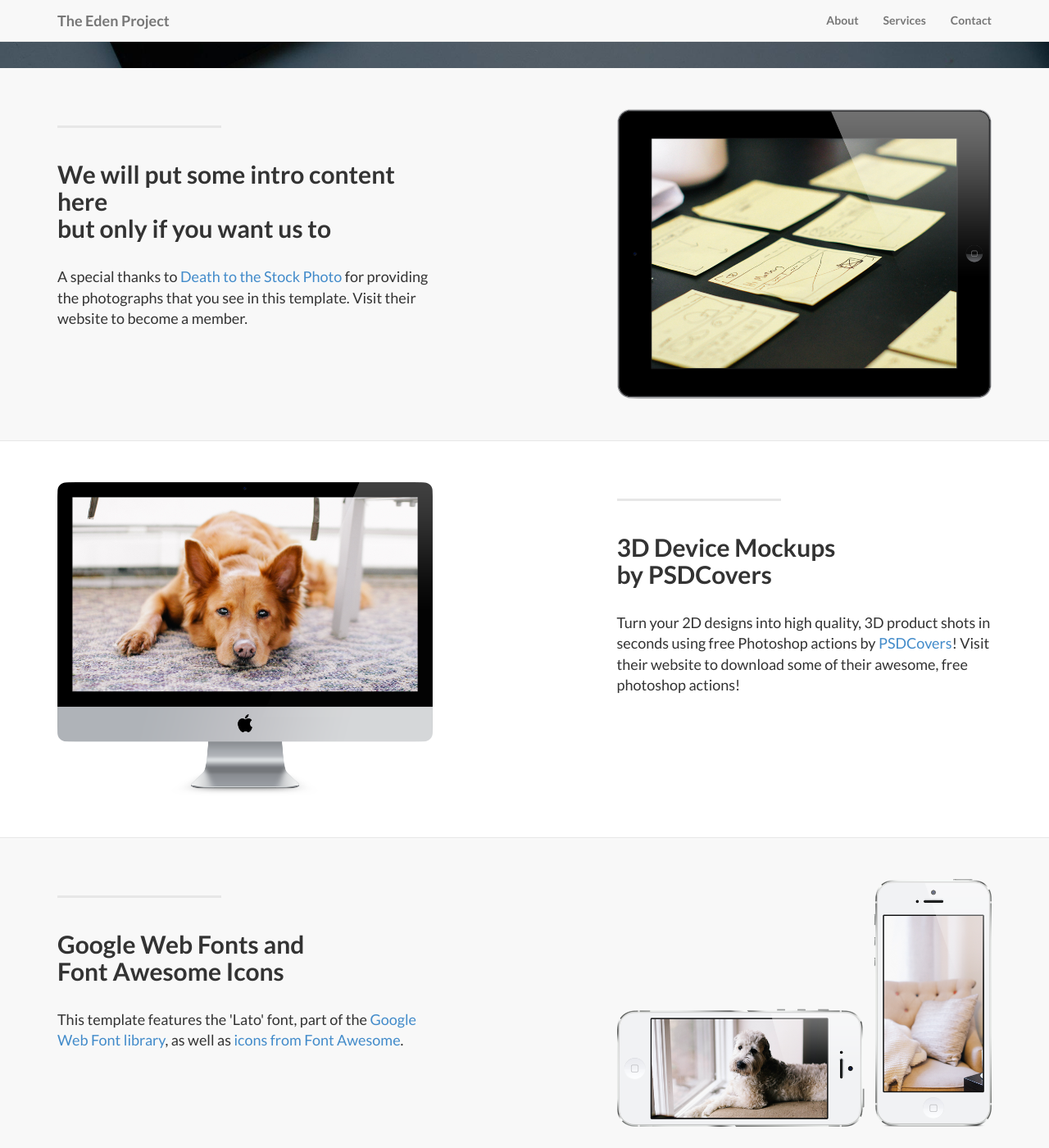
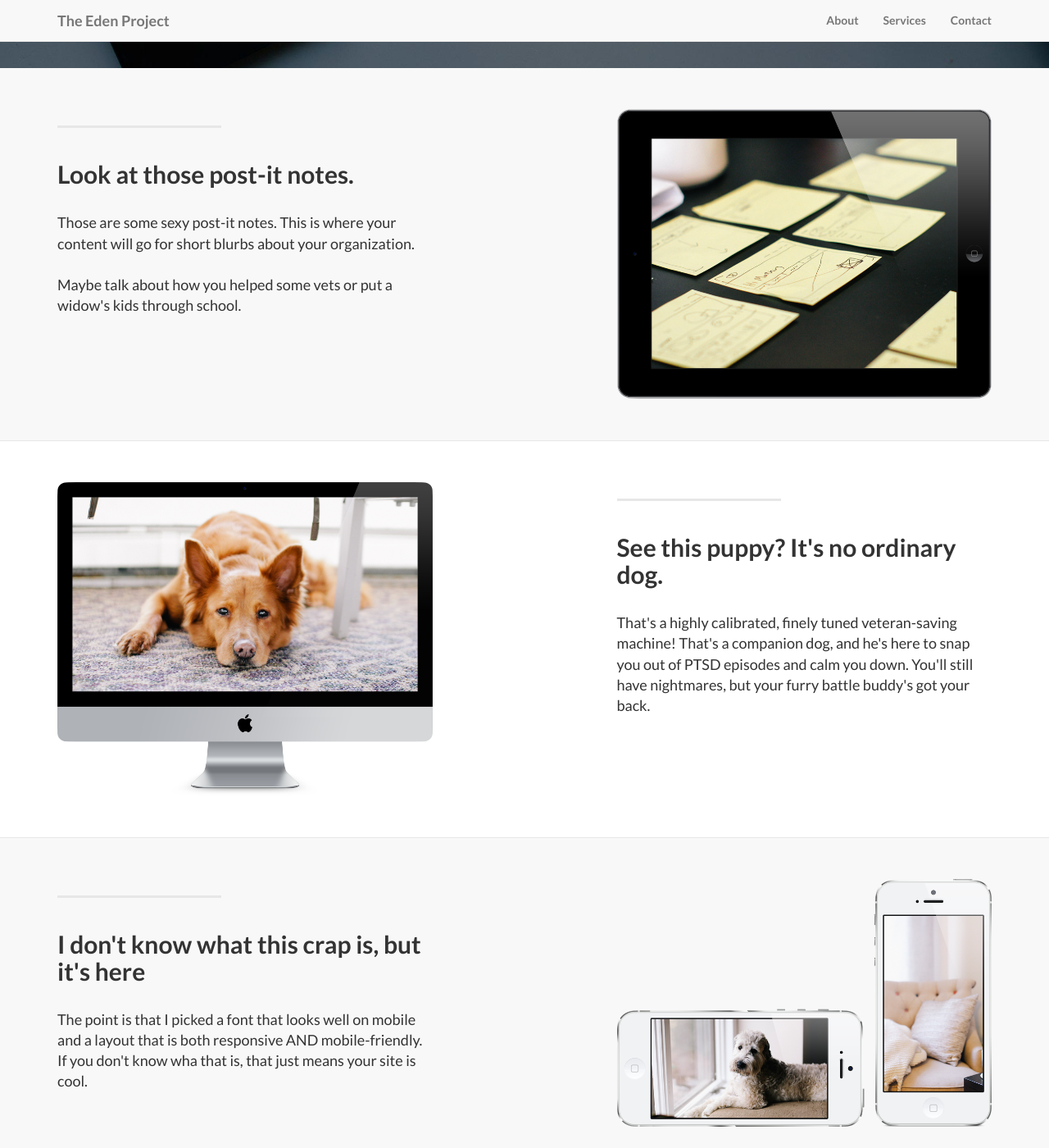
Before and after one commit to bbriggs/eden-project-web, a Jekyll site: the page index.html, which Jekyll copies as it is, in a window 1280 px wide and 1400 px high, scrolled down 694 px. Shown: the whole window at 82% size. Built offline with Jekyll 4.4.1, drawn with Linux system fonts in a browser that asks for light colours.

Commit message:
Dummy filler that is way more interesting than Ipsum

```diff
--- a/index.html
+++ b/index.html
@@ -105,8 +105,8 @@
                 <div class="col-lg-5 col-sm-6">
                     <hr class="section-heading-spacer">
                     <div class="clearfix"></div>
-                    <h2 class="section-heading">We will put some intro content here <br>but only if you want us to</h2>
-                    <p class="lead">A special thanks to <a target="_blank" href="http://join.deathtothestockphoto.com/">Death to the Stock Photo</a> for providing the photographs that you see in this template. Visit their website to become a member.</p>
+                    <h2 class="section-heading">Look at those post-it notes.</h2>
+                    <p class="lead">Those are some sexy post-it notes. This is where your content will go for short blurbs about your organization.<br><br>Maybe talk about how you helped some vets or put a widow's kids through school.</p>
                 </div>
                 <div class="col-lg-5 col-lg-offset-2 col-sm-6">
                     <img class="img-responsive" src="img/ipad.png" alt="">
@@ -127,8 +127,8 @@
                 <div class="col-lg-5 col-lg-offset-1 col-sm-push-6  col-sm-6">
                     <hr class="section-heading-spacer">
                     <div class="clearfix"></div>
-                    <h2 class="section-heading">3D Device Mockups<br>by PSDCovers</h2>
-                    <p class="lead">Turn your 2D designs into high quality, 3D product shots in seconds using free Photoshop actions by <a target="_blank" href="http://www.psdcovers.com/">PSDCovers</a>! Visit their website to download some of their awesome, free photoshop actions!</p>
+                    <h2 class="section-heading">See this puppy? It's no ordinary dog.</h2>
+                    <p class="lead">That's a highly calibrated, finely tuned veteran-saving machine! That's a companion dog, and he's here to snap you out of PTSD episodes and calm you down. You'll still have nightmares, but your furry battle buddy's got your back. </p>
                 </div>
                 <div class="col-lg-5 col-sm-pull-6  col-sm-6">
                     <img class="img-responsive" src="img/dog.png" alt="">
@@ -149,8 +149,8 @@
                 <div class="col-lg-5 col-sm-6">
                     <hr class="section-heading-spacer">
                     <div class="clearfix"></div>
-                    <h2 class="section-heading">Google Web Fonts and<br>Font Awesome Icons</h2>
-                    <p class="lead">This template features the 'Lato' font, part of the <a target="_blank" href="http://www.google.com/fonts">Google Web Font library</a>, as well as <a target="_blank" href="http://fontawesome.io">icons from Font Awesome</a>.</p>
+                    <h2 class="section-heading">I don't know what this crap is, but it's here</h2>
+                    <p class="lead">The point is that I picked a font that looks well on mobile and a layout that is both responsive AND mobile-friendly. If you don't know wha that is, that just means your site is cool.</p>
                 </div>
                 <div class="col-lg-5 col-lg-offset-2 col-sm-6">
                     <img class="img-responsive" src="img/phones.png" alt="">
```
